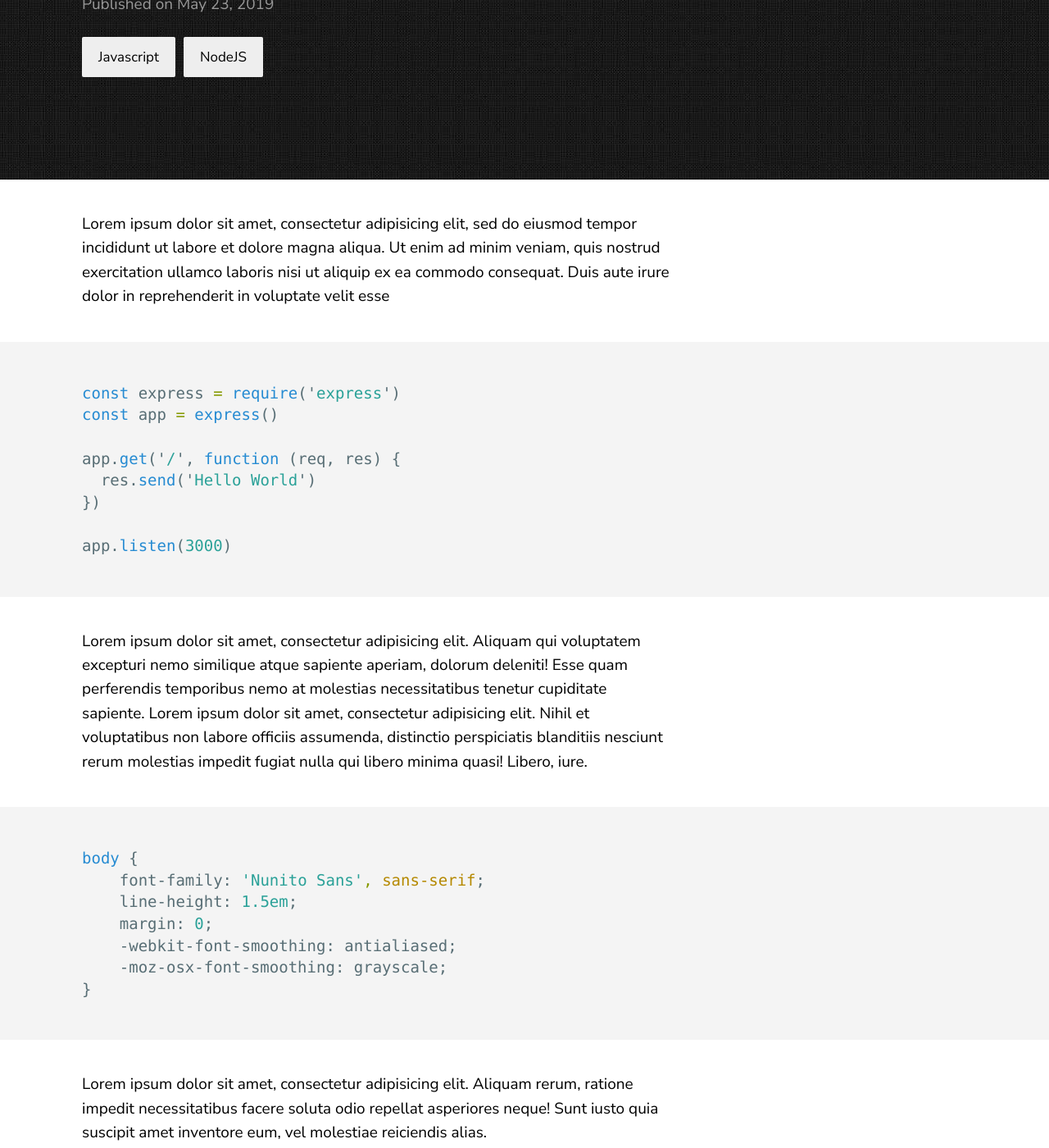
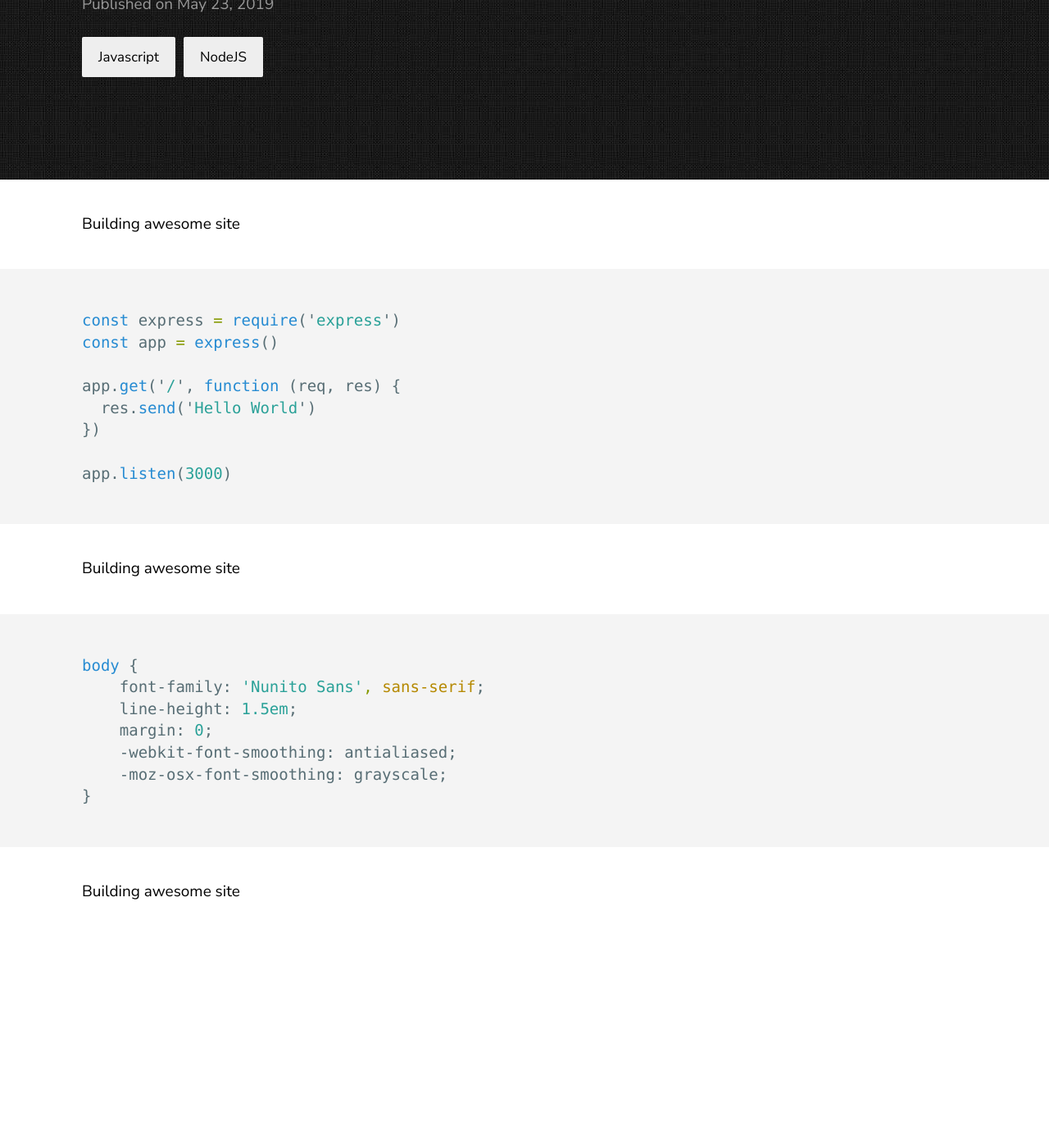
Before and after one commit to ziaur25/ziaur25.github.io, a Jekyll site: the page built from _posts/2019-06-30-coding-post.markdown, in a window 1280 px wide and 1400 px high, scrolled down 252 px. Shown: the whole window at 82% size. Built offline with Jekyll 4.4.1, drawn with Linux system fonts in a browser that asks for light colours; after the commit the page ends 1373 px from its top, so only the background shows below that.

Commit message:
change to posts

````diff
--- a/_posts/2019-05-23-welcome-to-jekyll.markdown
+++ b/_posts/2019-05-23-welcome-to-jekyll.markdown
@@ -3,7 +3,11 @@ layout: post
 title:  "Hello, Jekyll"
 date:   2019-05-23 21:03:36 +0530
 ---
-Lorem ipsum dolor sit amet, consectetur adipisicing elit, sed do eiusmod tempor incididunt ut labore et dolore magna aliqua. Ut enim ad minim veniam, quis nostrud exercitation ullamco laboris nisi ut aliquip ex ea commodo consequat. Duis aute irure dolor in reprehenderit in voluptate velit esse
+Building awesome site
+
+
+
+
 
 ![texture theme preview](https://images.unsplash.com/photo-1500322969630-a26ab6eb64cc?ixlib=rb-1.2.1&ixid=eyJhcHBfaWQiOjEyMDd9&w=1000&q=80)
 
--- a/_posts/2019-06-30-coding-post.markdown
+++ b/_posts/2019-06-30-coding-post.markdown
@@ -5,7 +5,9 @@ description: An example post which shows code rendering.
 date:   2019-05-23 21:03:36 +0530
 categories: Javascript NodeJS
 ---
-Lorem ipsum dolor sit amet, consectetur adipisicing elit, sed do eiusmod tempor incididunt ut labore et dolore magna aliqua. Ut enim ad minim veniam, quis nostrud exercitation ullamco laboris nisi ut aliquip ex ea commodo consequat. Duis aute irure dolor in reprehenderit in voluptate velit esse
+Building awesome site
+
+
 
 ```javascript
 const express = require('express')
@@ -17,8 +19,9 @@ app.get('/', function (req, res) {
 
 app.listen(3000)
 ```
+Building awesome site
 
-Lorem ipsum dolor sit amet, consectetur adipisicing elit. Aliquam qui voluptatem excepturi nemo similique atque sapiente aperiam, dolorum deleniti! Esse quam perferendis temporibus nemo at molestias necessitatibus tenetur cupiditate sapiente. Lorem ipsum dolor sit amet, consectetur adipisicing elit. Nihil et voluptatibus non labore officiis assumenda, distinctio perspiciatis blanditiis nesciunt rerum molestias impedit fugiat nulla qui libero minima quasi! Libero, iure.
+
 
 ```scss
 body {
@@ -29,4 +32,4 @@ body {
 	-moz-osx-font-smoothing: grayscale;
 }
 ```
-Lorem ipsum dolor sit amet, consectetur adipisicing elit. Aliquam rerum, ratione impedit necessitatibus facere soluta odio repellat asperiores neque! Sunt iusto quia suscipit amet inventore eum, vel molestiae reiciendis alias.
+Building awesome site
````
